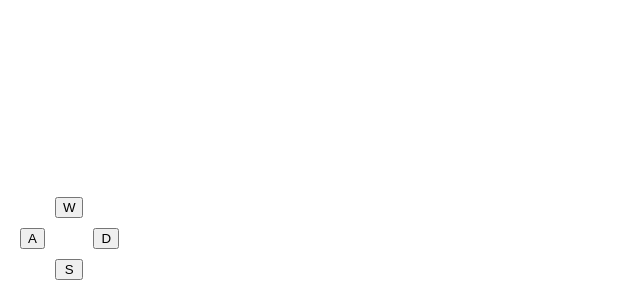
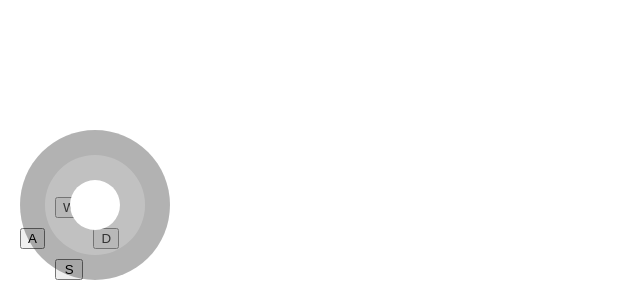
Before and after one commit to treigame/tpvpgame, a website: page index.html in a window 1280 px wide. Shown: the part 500-800 px from the top of the page, without its empty margins (0-640 px from the left). Drawn offline with Linux system fonts and the light colour scheme.

Commit message:
Add joystick HTML and CSS to index.html

```diff
--- a/index.html
+++ b/index.html
@@ -33,5 +33,39 @@
         <button id="attack">攻撃</button>
     </div>
     <script src="script.js"></script>
+    <div id="joystick-container">
+    <div id="joystick-base"></div>
+    <div id="joystick-handle"></div>
+</div>
+
+<style>
+    /* ジョイスティックを画面に固定するためのスタイル */
+    #joystick-container {
+        position: fixed;
+        bottom: 20px;
+        left: 20px;
+        width: 150px;
+        height: 150px;
+        background: rgba(0, 0, 0, 0.3);
+        border-radius: 50%;
+        display: flex;
+        justify-content: center;
+        align-items: center;
+    }
+    #joystick-base {
+        width: 100px;
+        height: 100px;
+        background: rgba(255, 255, 255, 0.2);
+        border-radius: 50%;
+    }
+    #joystick-handle {
+        width: 50px;
+        height: 50px;
+        background: #fff;
+        border-radius: 50%;
+        position: absolute;
+        cursor: grab;
+    }
+</style>
 </body>
 </html>
```
